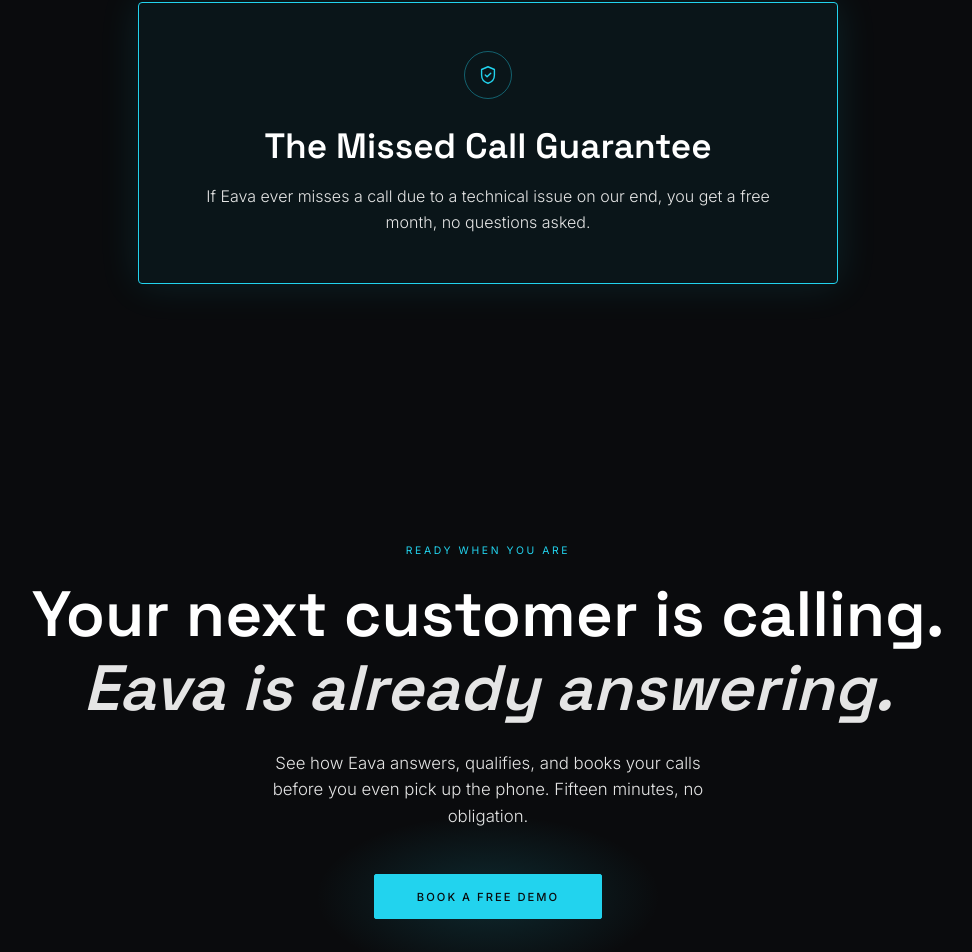
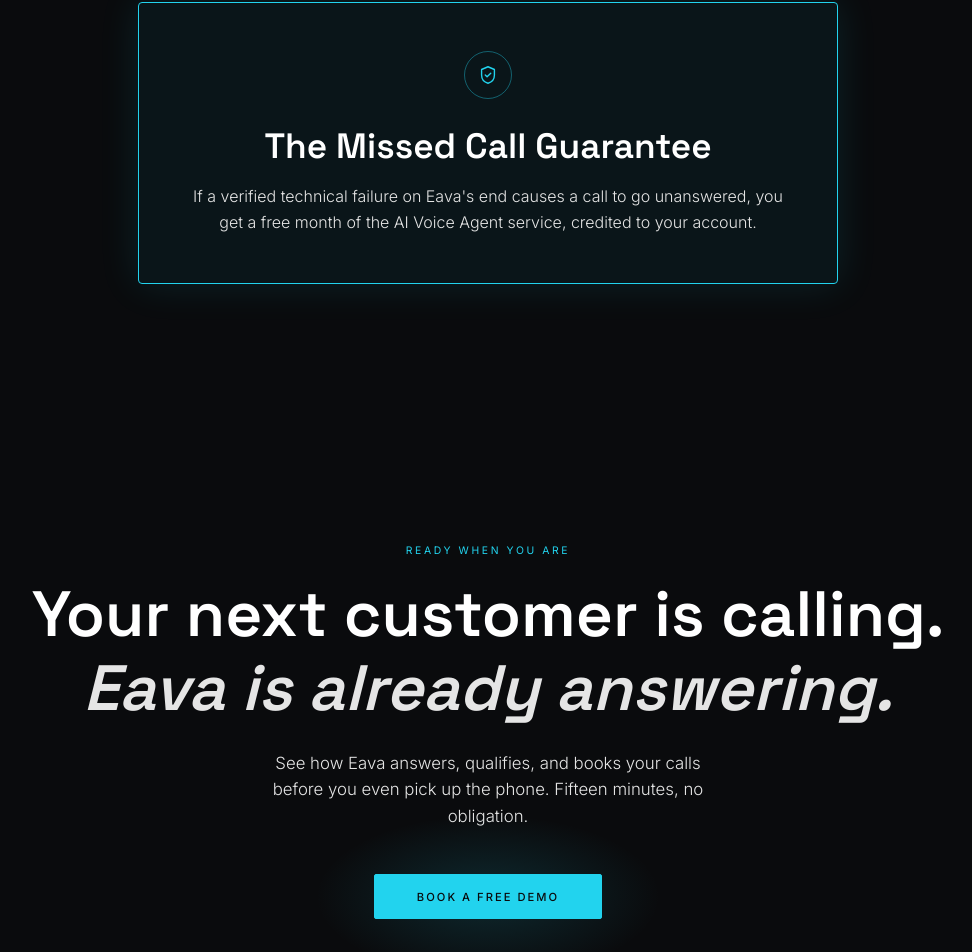
Before and after one commit to Eava-Dev/Eava-website, a Next.js app: page / in a window 1280 px wide. Shown: the part 8007-8959 px from the top of the page, without its empty margins (152-1124 px from the left). Built offline with nearby package versions, Linux system fonts and the light colour scheme.

Commit message:
Update Missed Call Guarantee text

```diff
--- a/app/components/GuaranteeSection.tsx
+++ b/app/components/GuaranteeSection.tsx
@@ -72,8 +72,9 @@
               lineHeight: 1.6,
             }}
           >
-            If Eava ever misses a call due to a technical issue on our
-            end, you get a free month, no questions asked.
+            If a verified technical failure on Eava's end causes a call
+            to go unanswered, you get a free month of the AI Voice
+            Agent service, credited to your account.
           </p>
         </div>
       </FadeIn>
```
